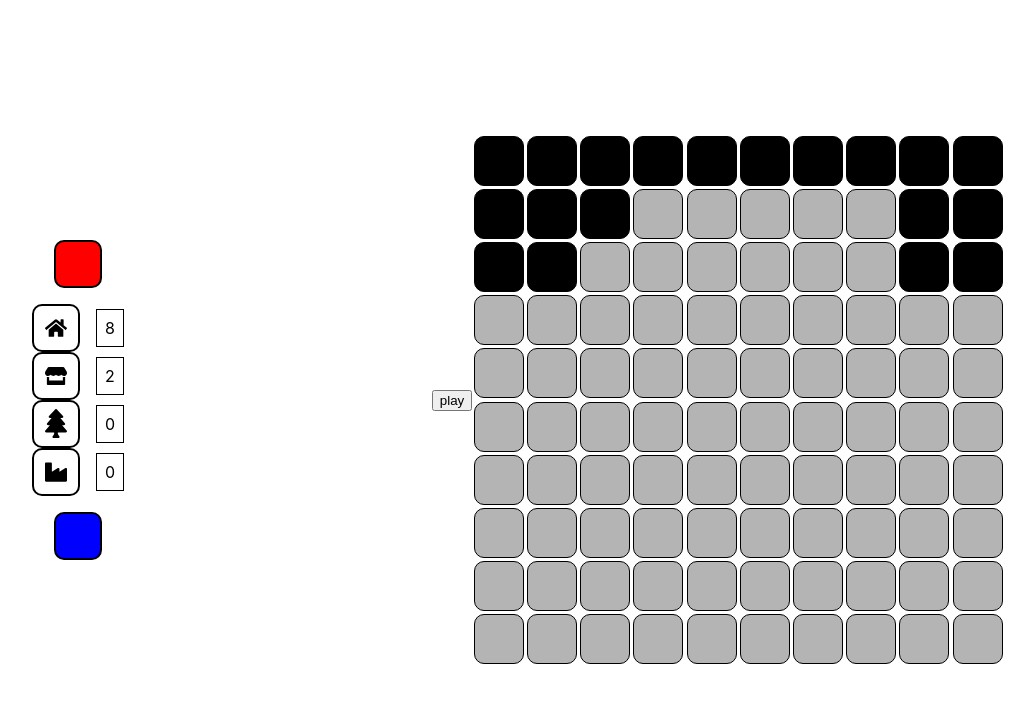
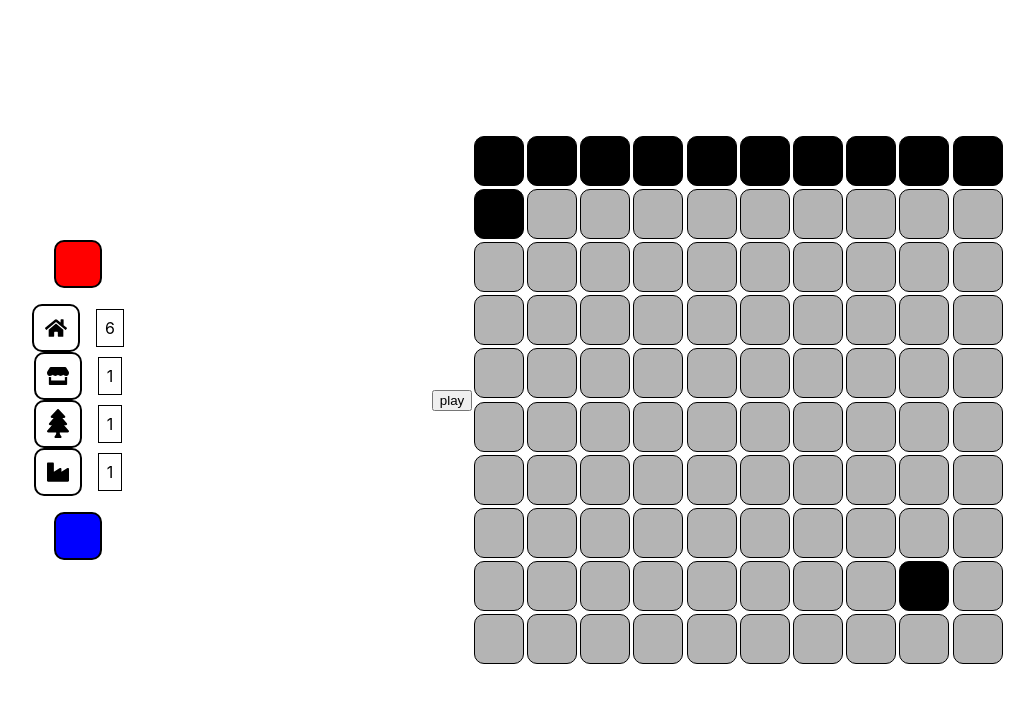
Before and after one commit to lulup52/gestiongame, a React (Create React App) app: page / in a window 1280 px wide. Shown: the top 702 px of the page, without its empty margins (50-1084 px from the left). Built offline with nearby package versions, Linux system fonts and the light colour scheme.

Commit message:
gestion du blocage d'ajout quand le decompte est a 0

```diff
--- a/src/components/MainScreen.jsx
+++ b/src/components/MainScreen.jsx
@@ -8,60 +8,115 @@ import { useState } from 'react/cjs/react.development';
 import Levels from '../data/levels.json'
 export default function MainScreen() {
 /* ---------- on charge le lvl 1 par défaut ----------------- */
-  const [levelData, /*setLevelData*/] = useState(Levels[1])
+  const [levelData, /*setLevelData*/] = useState(Levels[0])
 
+  const [propsToDisable, setPropsToDisable] = useState({
+    house : false,
+    store : false,
+    industry : false,
+    tree : false
+    })
+  const [propsToPlace, setPropsToPlace] = useState("")
 
-  const [propsPlaced, setPropsPlaced] = useState({
-    house : 0,
-    store : 0,
-    industry : 0,
-    tree : 0
-  })
+  useEffect(() => {
+    setPropsToPlace({
+      house : levelData.props.house,
+      store : levelData.props.store,
+      industry : levelData.props.industry,
+      tree : levelData.props.tree
+      }
+    )
+    },[])
+
+  useEffect(() => {
+    if(propsToPlace.house === 0) {
+      console.log("1")
+      // setPropsToDisable({
+      //   house : true,
+      //   store : propsToDisable.store,
+      //   industry : propsToDisable.industry,
+      //   tree : propsToDisable.tree
+      //   })
+    }
+    if(propsToPlace.store === 0) {
+      console.log("2")
+
+      // setPropsToDisable({
+      //   house : propsToDisable.house,
+      //   store : true,
+      //   industry : propsToDisable.industry,
+      //   tree : propsToDisable.tree
+      //   })
+    }
+    if(propsToPlace.industry === 0) {
+      console.log("3")
+
+      // setPropsToDisable({
+      //   house : propsToDisable.house,
+      //   store : propsToDisable.store,
+      //   industry : true,
+      //   tree : propsToDisable.tree
+      //   })
+    }
+    if(propsToPlace.tree === 0) {
+      console.log("4")
+
+      // setPropsToDisable({
+      //   house : propsToDisable.house,
+      //   store : propsToDisable.store,
+      //   industry : propsToDisable.industry,
+      //   tree : true
+      //   })
+    }
+
+    },[propsToPlace])
+
 
   const [selectedProps, setSelectedProps] = useState('')
   const [hintActivated, setHintActivated] = useState(false)
 
 
+  const disablePlacement = (state) => {
+  }
 
+  /*------gérer le stock le décompte des props a placer --------*/
+  const propsPlacementDetector =(props) => {
+    console.log(props)
+    switch(props) {
+      case "house":
+        setPropsToPlace({
+          house : propsToPlace.house - 1,
+          store : propsToPlace.store,
+          industry : propsToPlace.industry,
+          tree : propsToPlace.tree
+          })
+      break;
+      case "store":
+        setPropsToPlace({
+          house : propsToPlace.house ,
+          store : propsToPlace.store - 1,
+          industry : propsToPlace.industry,
+          tree : propsToPlace.tree
+          })
+      break;
+      case "industry":
+        setPropsToPlace({
+          house : propsToPlace.house,
+          store : propsToPlace.store,
+          industry : propsToPlace.industry - 1,
+          tree : propsToPlace.tree
+          })
+      break;
+      case "tree":
+        setPropsToPlace({
+          house : propsToPlace.house ,
+          store : propsToPlace.store,
+          industry : propsToPlace.industry,
+          tree : propsToPlace.tree - 1
+          })
+      break;
+    }
 
-  const propsPlacementDetector =(props) => {
-    console.log(selectedProps)
-    switch(props) {
-      case 'house' :
-        setPropsPlaced({
-          house : propsPlaced.house + 1,
-          store : propsPlaced.store,
-          industry : propsPlaced.industry,
-          tree : propsPlaced.tree
-        })
-        break
-      case 'store' :
-        setPropsPlaced({
-          house : propsPlaced.house,
-          store : propsPlaced.store + 1,
-          industry : propsPlaced.industry,
-          tree : propsPlaced.tree
-        })
-        break
-      case 'industry' :
-        setPropsPlaced({
-          house : propsPlaced.house,
-          store : propsPlaced.store,
-          industry : propsPlaced.industry + 1,
-          tree : propsPlaced.tree
-        })
-        break
-      case 'tree' :
-        setPropsPlaced({
-          house : propsPlaced.house,
-          store : propsPlaced.store,
-          industry : propsPlaced.industry,
-          tree : propsPlaced.tree + 1
-        })
-        break
-
-
-      }
   }
 
   const holMenueSlect = (option) => {
@@ -83,7 +138,7 @@ export default function MainScreen() {
 
   return (
         <div className="mainScreen">
-            <MenuSection propsPlaced={propsPlaced} selectedProps={selectedProps} holMenueSlect={holMenueSlect} hintManager={hintManager} levelData={levelData}/>
+            <MenuSection disablePlacement={disablePlacement} propsToPlace={propsToPlace } selectedProps={selectedProps} holMenueSlect={holMenueSlect} hintManager={hintManager} levelData={levelData}/>
             <GameSection selectedProps={selectedProps} hintActivated={hintActivated} levelData={levelData} propsPlacementDetector={propsPlacementDetector}/>
         </div>
       )
--- a/src/components/MenuSection.jsx
+++ b/src/components/MenuSection.jsx
@@ -1,23 +1,13 @@
 import React, { useEffect, useState } from 'react';
 import "../sass/menuSection.css"
 
-export default function MenuSection({holMenueSlect, hintManager, levelData, propsPlaced}) {
+export default function MenuSection({ holMenueSlect, hintManager, propsToPlace}) {
 
 
-  const [houseToPlace, setHouseToPlace] = useState(levelData.props.house)
-  const [storeToPlace, setStoreToPlace] = useState(levelData.props.store)
-  const [industryToPlace, setIndustryToPlace] = useState(levelData.props.industry)
-  const [treeToPlace, setTreeToPlace] = useState(levelData.props.tree)
-  const [menuUpdator, setMenuUpdator] = useState(true)
 
 
-   useEffect(() => {
-    setMenuUpdator(!menuUpdator)
-    setHouseToPlace(levelData.props.house - propsPlaced.house)
-    setStoreToPlace(levelData.props.store - propsPlaced.store)
-    setIndustryToPlace(levelData.props.industry - propsPlaced.industry)
-    setTreeToPlace(levelData.props.tree - propsPlaced.tree)
-  },[propsPlaced])
+  /*--------------- gérer le décompte des ééments a placer par lvl ------------------ */
+
 
   const manageHint = (e) => {
     hintManager()
@@ -40,7 +30,6 @@ export default function MenuSection({holMenueSlect, hintManager, levelData, prop
     props.id !== 'hint' && hintManager("clearHint")
   }
 
-  /*--------------- gérer le décompte des ééments a placer par lvl ------------------ */
 
 
   return (
@@ -51,19 +40,19 @@ export default function MenuSection({holMenueSlect, hintManager, levelData, prop
           </div>
           <div className='propsAndCounter'>
             <div className='menuOption house' id='house' onClick={e => manageHolingProps(e)}></div>
-            <p>{houseToPlace}</p>
+            <p>{propsToPlace.house}</p>
           </div>
           <div className='propsAndCounter'>
             <div className='menuOption store' id='store' onClick={e => manageHolingProps(e)}></div>
-            <p>{storeToPlace}</p>
+            <p>{propsToPlace.store}</p>
           </div>
           <div className='propsAndCounter'>
             <div className='menuOption tree' id='tree' onClick={e => manageHolingProps(e)}></div>
-            <p>{treeToPlace}</p>
+            <p>{propsToPlace.tree}</p>
           </div>
           <div className='propsAndCounter'>
             <div className='menuOption industry' id='industry' onClick={e => manageHolingProps(e)}></div>
-            <p>{industryToPlace}</p>
+            <p>{propsToPlace.industry}</p>
           </div>
           <div>
             <div className='menuOption hint' id='hint' onClick={e => manageHint(e)}></div>
--- a/src/data/levels.json
+++ b/src/data/levels.json
@@ -8,8 +8,8 @@
         "props" : {
             "house" : 6,
             "store" : 1,
-            "tree" : 0,
-            "industry" : 0
+            "tree" : 1,
+            "industry" : 1
         }
 
 
```
